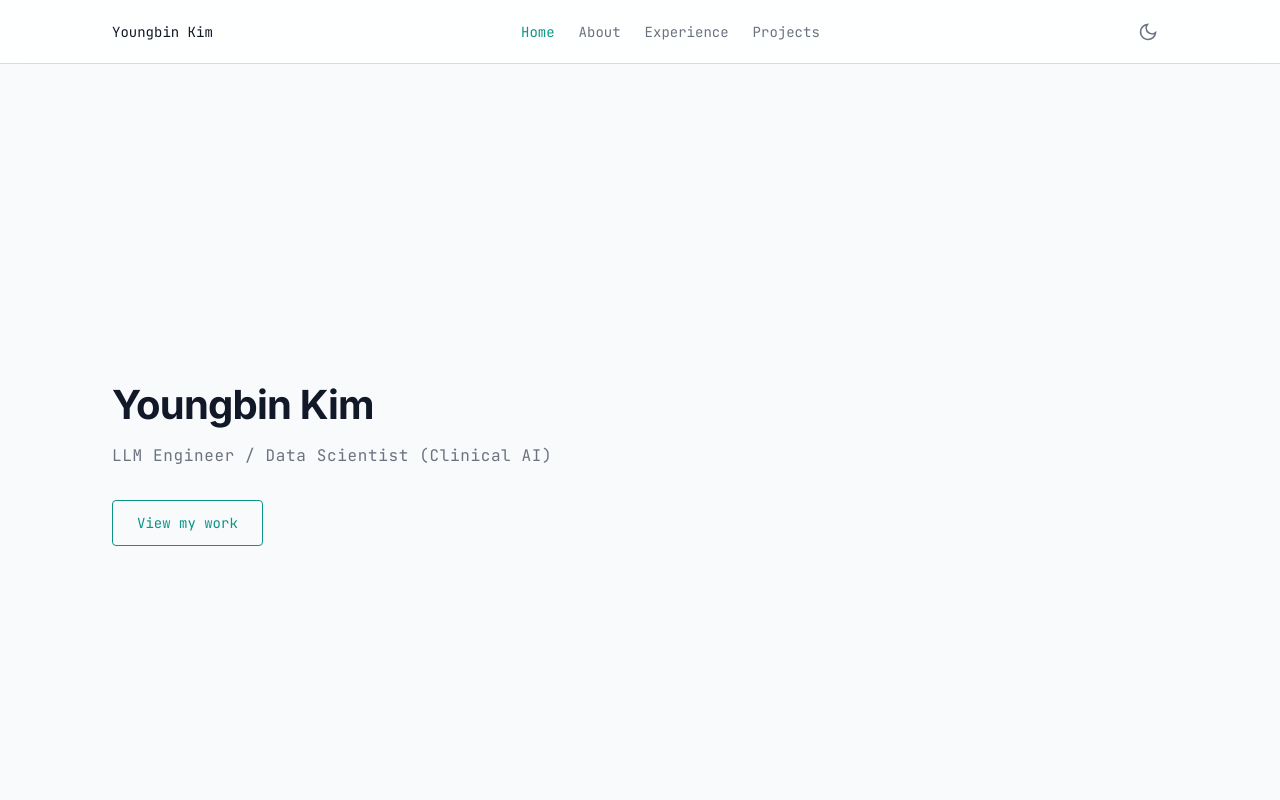
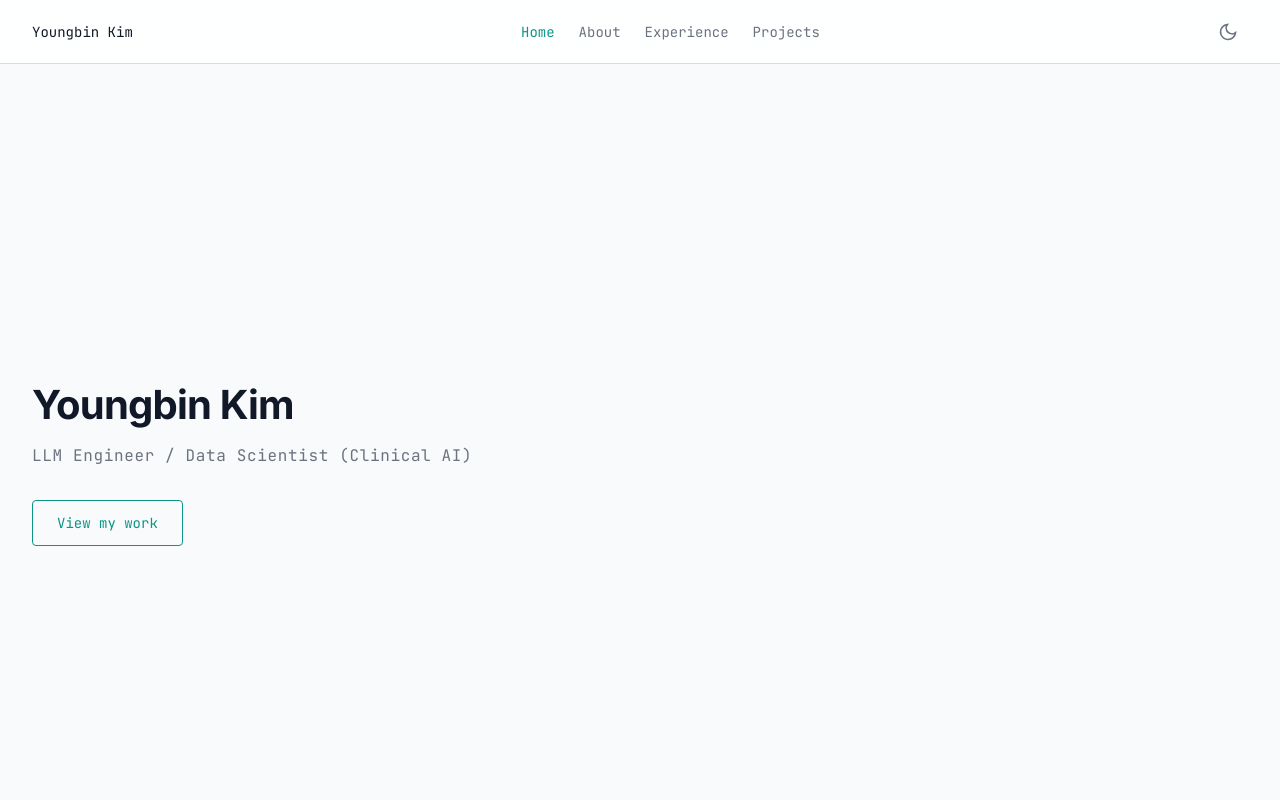
Before and after one commit to xmicroby/xmicroby.github.io, an Astro site: page / in a window 1280 px wide. Shown: the top 800 px of the page. Built offline with nearby package versions, Linux system fonts and the light colour scheme; Astro itself is replaced by a stand-in of ours.

Commit message:
fix(layout): unify all section container widths

```diff
--- a/src/components/Container.astro
+++ b/src/components/Container.astro
@@ -1,5 +1,5 @@
 ---
 ---
-<div class="mx-auto w-full px-4 md:px-8 lg:max-w-[960px] xl:max-w-[1120px]">
+<div class="mx-auto w-full px-4 md:px-8 lg:max-w-[1120px] xl:max-w-[1280px]">
   <slot />
 </div>
```
